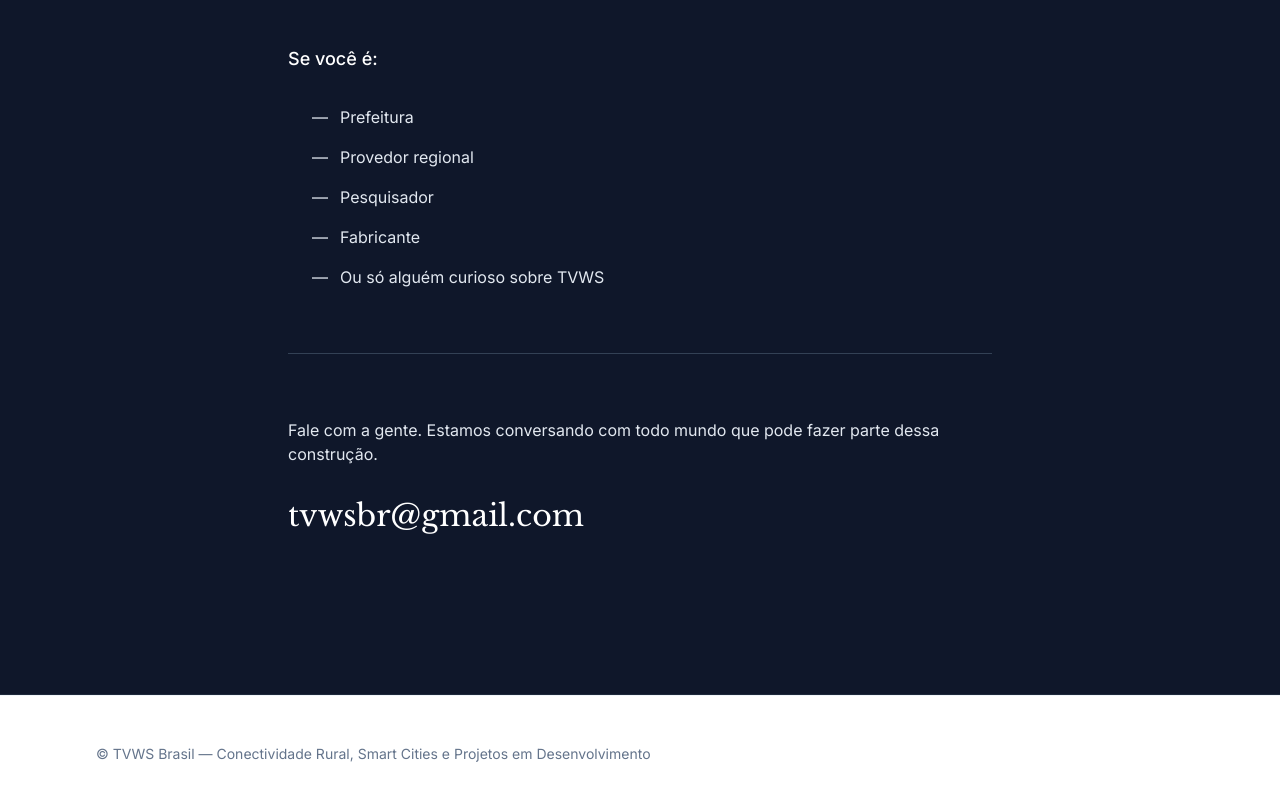
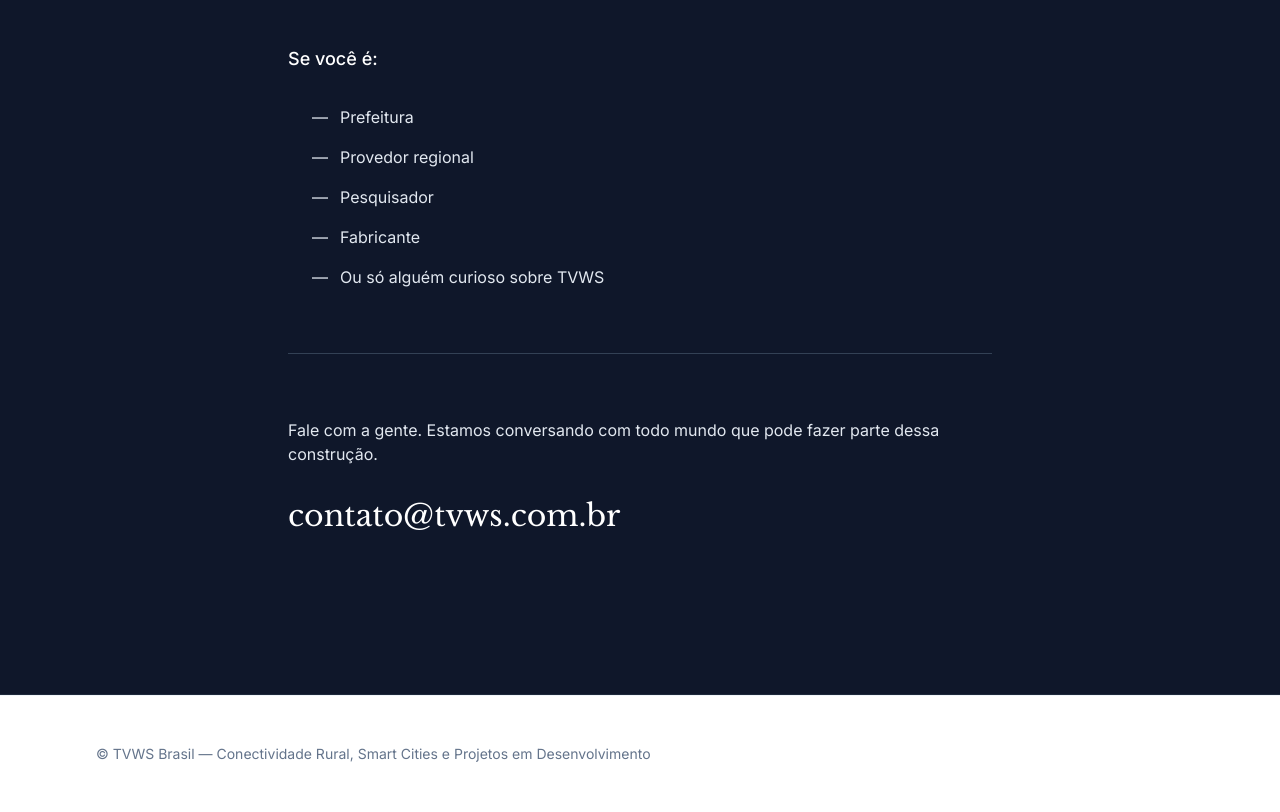
Before and after one commit to brunodskoo/brunodskoo.github.io, a plain HTML site: page index.html in a window 1280 px wide. Shown: the part 8091-8903 px from the top of the page. Drawn offline with nearby package versions, Linux system fonts and the light colour scheme.

Commit message:
email addr changed to contato@tvws.com.br

```diff
--- a/index.html
+++ b/index.html
@@ -285,7 +285,7 @@
 
 					<div class="border-t border-slate-700 pt-12 md:pt-16">
 						<p class="text-sm md:text-base text-slate-200 leading-relaxed mb-6 md:mb-8">Fale com a gente. Estamos conversando com todo mundo que pode fazer parte dessa construção.</p>
-						<a href="mailto:tvwsbr@gmail.com" class="text-xl md:text-2xl lg:text-3xl font-display font-light hover:opacity-80 transition">tvwsbr@gmail.com</a>
+						<a href="mailto:contato@tvws.com.br" class="text-xl md:text-2xl lg:text-3xl font-display font-light hover:opacity-80 transition">contato@tvws.com.br</a>
 					</div>
 				</div>
 			</div>
```
